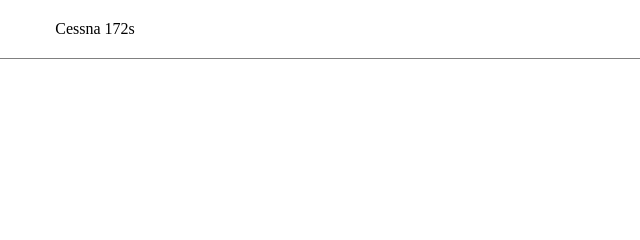
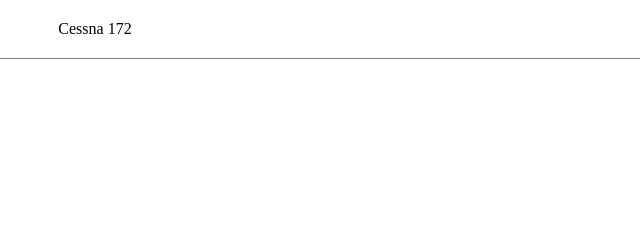
Before and after one commit to ericminio/yop-fly, a website: page wb/index.html in a window 1280 px wide. Shown: the top 240 px of the page, 545-1185 px from the left. Drawn offline with Linux system fonts and the light colour scheme.

Commit message:
label set to 172

```diff
--- a/wb/index.html
+++ b/wb/index.html
@@ -11,7 +11,7 @@
 
 <body>
     <div class="title">
-        Cessna 172s
+        Cessna 172
     </div>
     <div class="data">
         <select name="planes" id="planes" onchange="selectPlane(document, this.options[this.selectedIndex].id); updateTotalWeight(document);"></select>
```
